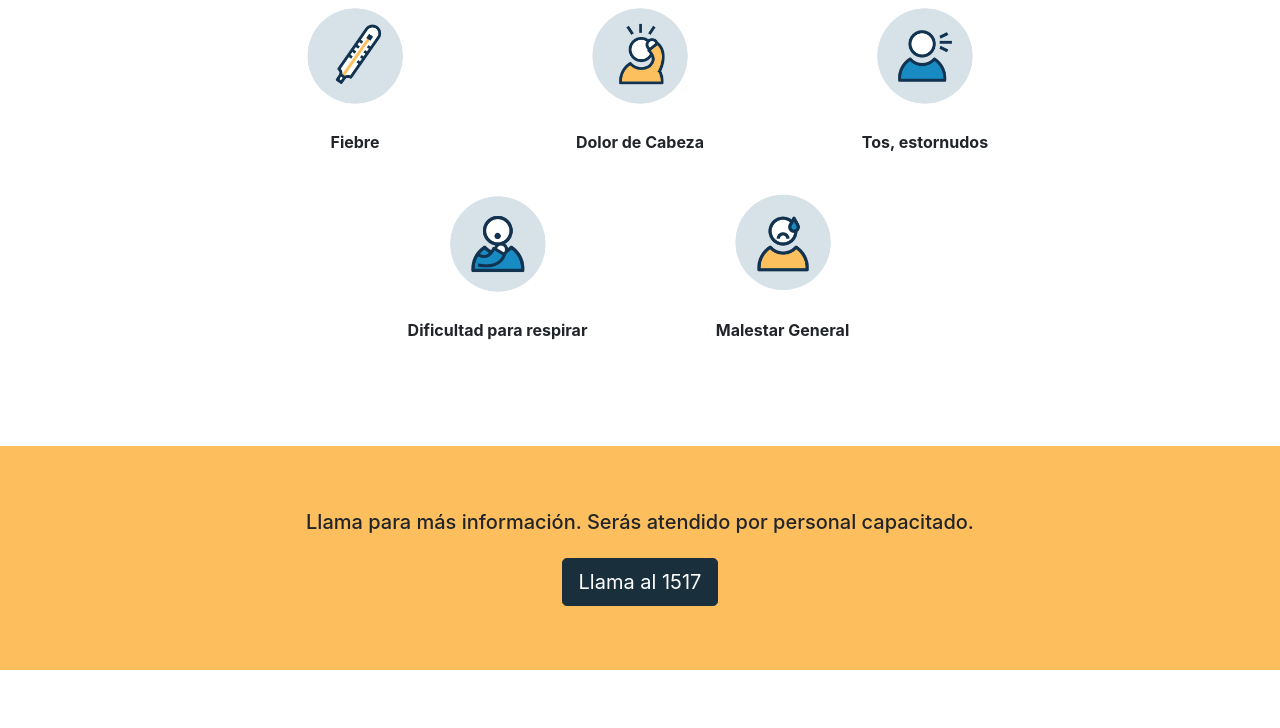
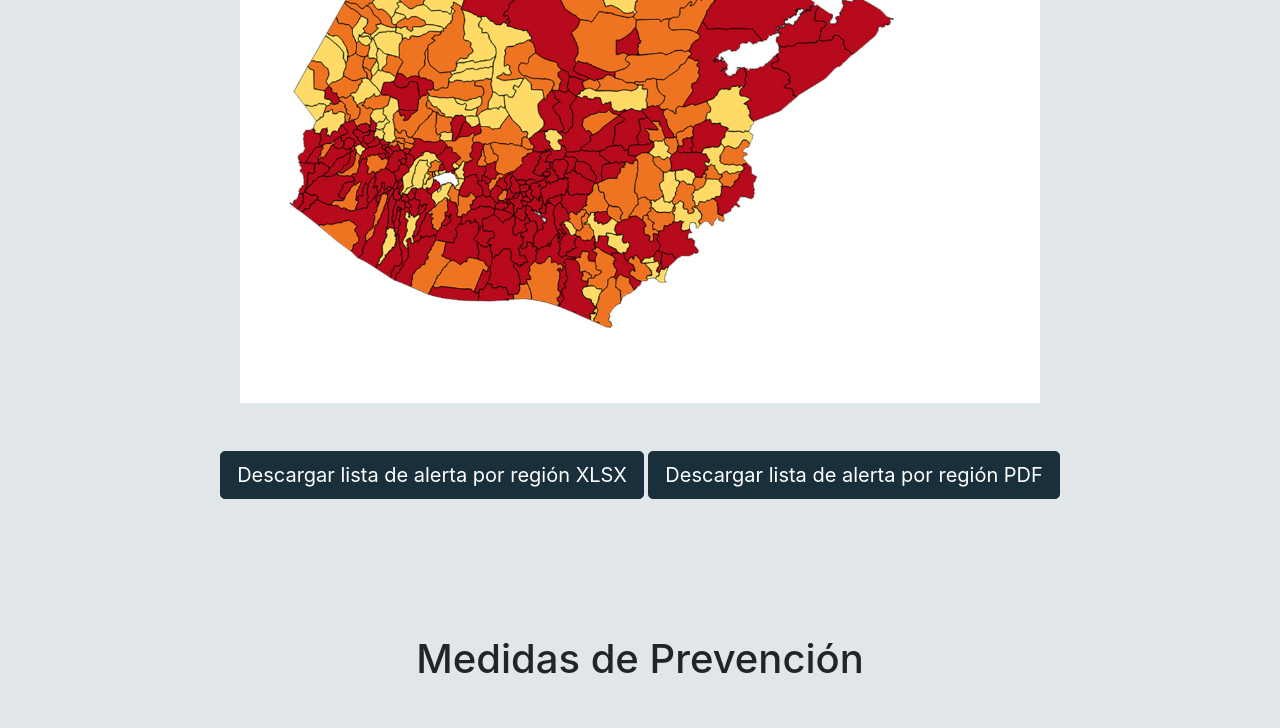
Before and after one commit to RedCiudadana/COVID-19, a website: page semaforo.html in a window 1280 px wide. Shown: the part 885-1613 px from the top of the page. Drawn offline with nearby package versions, Linux system fonts and the light colour scheme; a script that the page names is missing.

Commit message:
Actualizar documentos 9 de agosto

```diff
--- a/semaforo.html
+++ b/semaforo.html
@@ -83,7 +83,7 @@
             </div>
         </section>
 
-        <!-- Nivel de alerta
+        <!-- Nivel de alerta  -->
         <section class="w-100 bg-light">
             <div class="container text-center section-padding-lg">
                 <h1 class="mb-5">
@@ -96,19 +96,19 @@
                 >
                 <br>
                 <a target="_blank"
-                    href="datos/semaforo/9agosto/semaforo.xlsx"
+                    href="datos/semaforo/9agosto/Tablero002_24_6agosto final  final gae.xlsx"
                     button class="btn btn-lg btn-dark mb-2">
                     Descargar lista de alerta por región XLSX
                 </a>
 
                 <a target="_blank"
-                    href="datos/semaforo/9agosto/Tablero002_24_6agosto-final-final-gae.pdf"
+                    href="datos/semaforo/9agosto/Tablero002_24_6agosto final  final gae.pdf"
                     button class="btn btn-lg btn-dark mb-2">
                     Descargar lista de alerta por región PDF
                 </a>
             </div>
         </section>
--->
+
         <!-- Medidas de Prevención -->
         <section class="w-100 bg-light">
             <div class="container text-center section-padding-lg">
```
Also changed, not shown: 4 other files.
